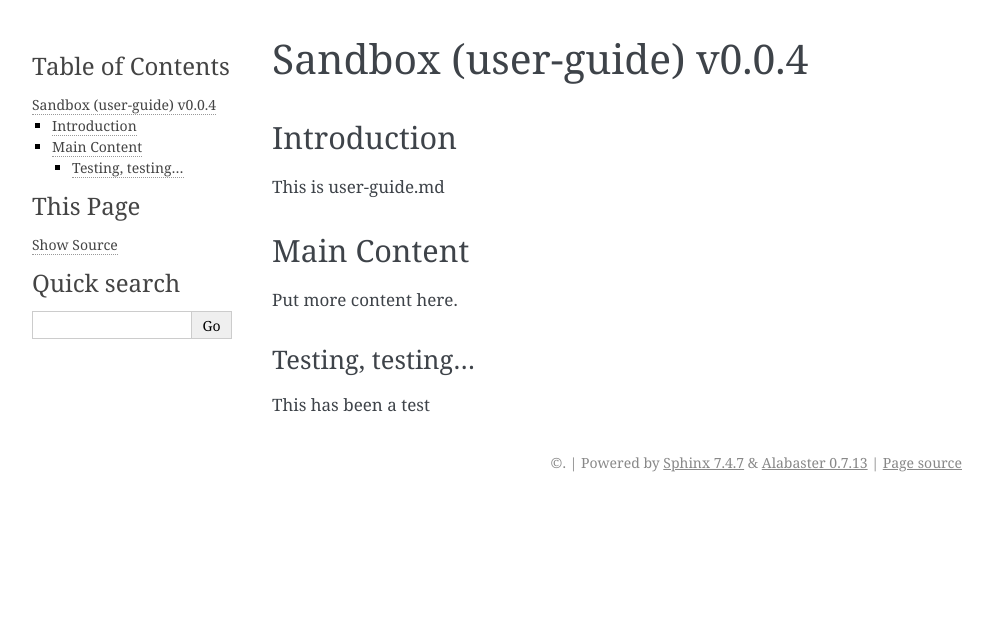
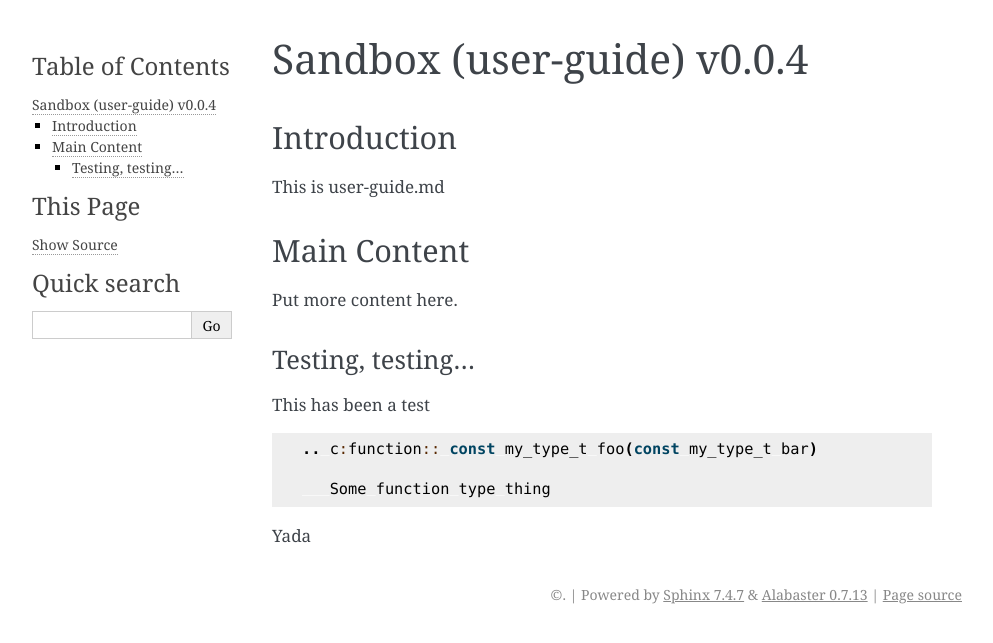
Before and after one commit to DocBohn/rtd-sandbox, a Sphinx documentation site: the page built from docs/user-guide.md, in a window 1280 px wide. Shown: the top 643 px of the page, without its empty margins (148-1141 px from the left). Built offline with Sphinx 7.4.7, drawn with Linux system fonts in a browser that asks for light colours.

Commit message:
Update user-guide.md

````diff
--- a/docs/user-guide.md
+++ b/docs/user-guide.md
@@ -8,3 +8,11 @@ Put more content here.
 
 ### Testing, testing...
 This has been a test
+
+```c
+.. c:function:: const my_type_t foo(const my_type_t bar)
+
+   Some function type thing
+```
+
+Yada
````
